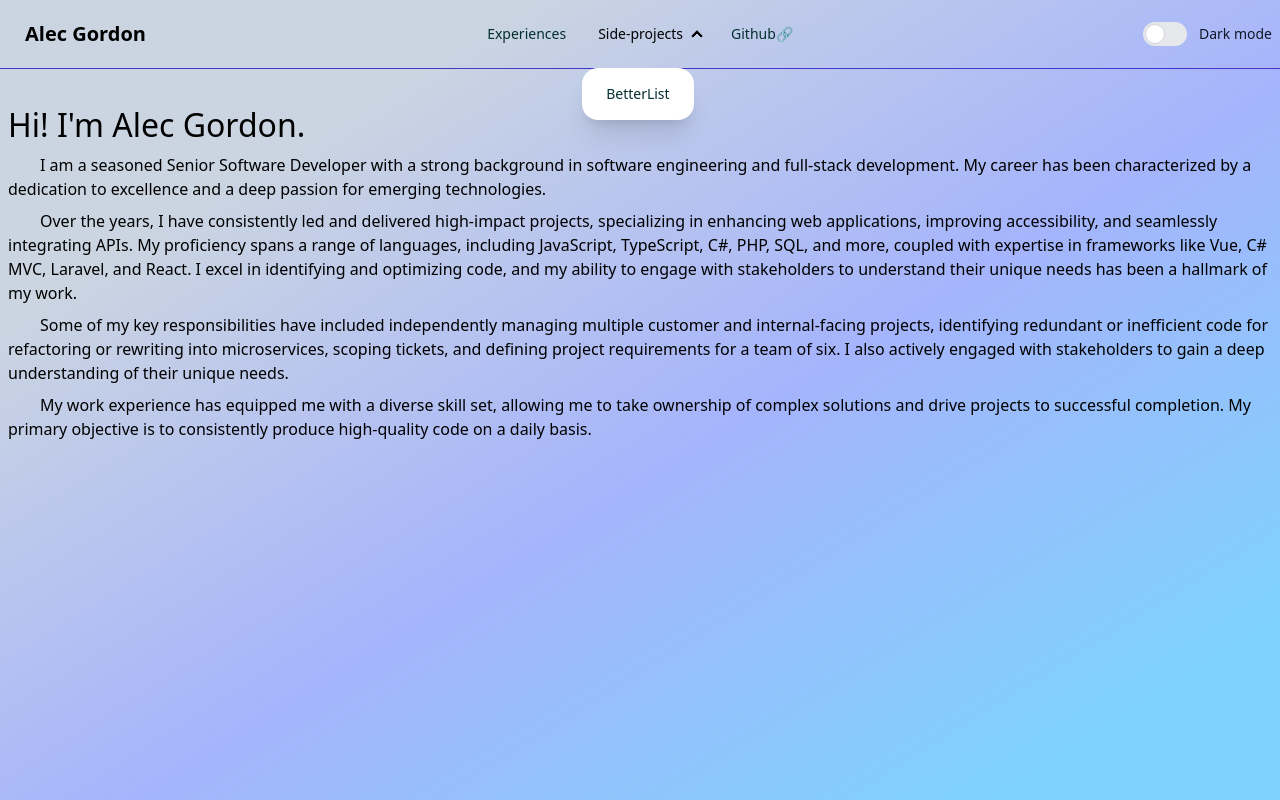
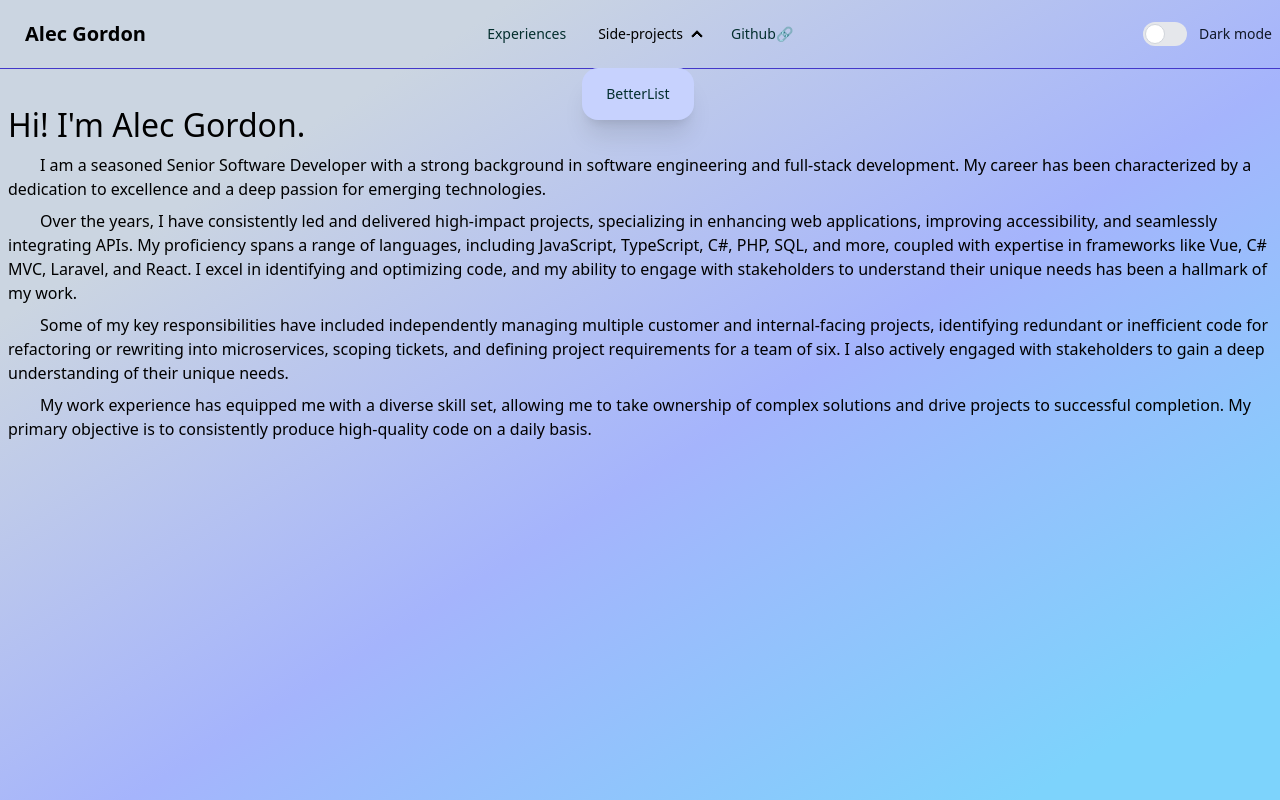
Before and after one commit to insanealec/alecgordon, a Vue app: page / in a window 1280 px wide. Both pictures are taken after a click on the heading "Side-projects". Built offline with nearby package versions, Linux system fonts and the light colour scheme.

Commit message:
FIx up light/dark dropdown colors
- Need to change link colors for light mode

```diff
--- a/src/components/nav/NavBar.vue
+++ b/src/components/nav/NavBar.vue
@@ -9,7 +9,7 @@ import ThemeToggle from './ThemeToggle.vue';
       <div tabindex="0" role="button" class="btn btn-ghost lg:hidden">
         <svg xmlns="http://www.w3.org/2000/svg" class="h-5 w-5" fill="none" viewBox="0 0 24 24" stroke="currentColor"><path stroke-linecap="round" stroke-linejoin="round" stroke-width="2" d="M4 6h16M4 12h8m-8 6h16" /></svg>
       </div>
-      <ul tabindex="0" class="menu menu-sm dropdown-content mt-3 z-[1] p-2 shadow bg-base-100 rounded-box w-52">
+      <ul tabindex="0" class="menu menu-sm dropdown-content mt-3 z-30 p-2 shadow bg-indigo-200 dark:bg-slate-800 rounded-box w-52">
         <li><RouterLink :to="{ name: 'experiences' }">Experiences</RouterLink></li>
         <li>
           <summary>Side-projects</summary>
@@ -28,7 +28,7 @@ import ThemeToggle from './ThemeToggle.vue';
       <li>
         <details>
           <summary>Side-projects</summary>
-          <ul class="p-2 z-30">
+          <ul class="p-2 z-30 bg-indigo-200 dark:bg-slate-800">
             <li><RouterLink to="/betterlist">BetterList</RouterLink></li>
           </ul>
         </details>
```
